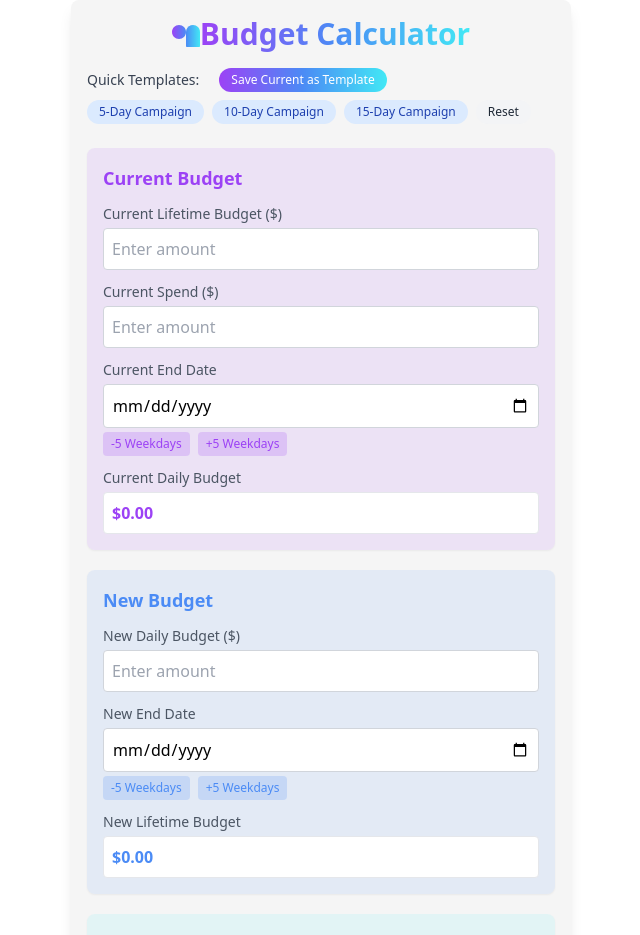
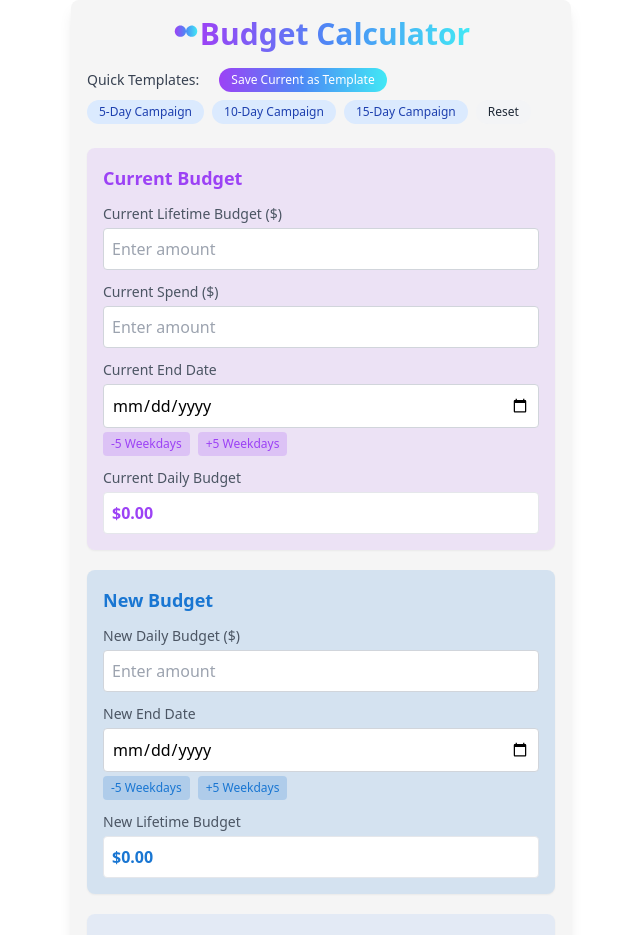
Before and after one commit to niksaderek/budget_cal, a React (Create React App) app: page / in a window 1280 px wide. Shown: the top 935 px of the page, without its empty margins (319-959 px from the left). Built offline with nearby package versions, Linux system fonts and the light colour scheme.

Commit message:
Update App.js

```diff
--- a/src/App.js
+++ b/src/App.js
@@ -446,15 +446,17 @@ const BudgetCalculator = () => {
   return (
     <div className="mx-auto p-4 rounded-lg shadow-lg" style={{ maxWidth: '500px', width: '100%', backgroundColor: '#f5f5f5' }}>
       <div className="flex items-center justify-center mb-2">
-        <svg width="28" height="28" viewBox="0 0 28 28" fill="none" xmlns="http://www.w3.org/2000/svg" className="mr-2">
-          <path d="M7 19C10.866 19 14 15.866 14 12C14 8.13401 10.866 5 7 5C3.13401 5 0 8.13401 0 12C0 15.866 3.13401 19 7 19Z" fill="url(#paint0_linear)"/>
-          <path d="M21 5C17.134 5 14 8.13401 14 12V26C14 26.5523 14.4477 27 15 27H27C27.5523 27 28 26.5523 28 26V12C28 8.13401 24.866 5 21 5Z" fill="url(#paint1_linear)"/>
+        <svg width="28" height="28" viewBox="0 0 100 100" fill="none" xmlns="http://www.w3.org/2000/svg" className="mr-2">
+          {/* Circle */}
+          <path d="M30 60C41.0457 60 50 51.0457 50 40C50 28.9543 41.0457 20 30 20C18.9543 20 10 28.9543 10 40C10 51.0457 18.9543 60 30 60Z" fill="url(#paint0_linear)"/>
+          {/* Capsule/pill shape */}
+          <path d="M50 40C50 51.0457 58.9543 60 70 60C81.0457 60 90 51.0457 90 40C90 28.9543 81.0457 20 70 20C58.9543 20 50 28.9543 50 40Z" fill="url(#paint1_linear)"/>
           <defs>
-            <linearGradient id="paint0_linear" x1="0" y1="12" x2="14" y2="12" gradientUnits="userSpaceOnUse">
+            <linearGradient id="paint0_linear" x1="10" y1="40" x2="50" y2="40" gradientUnits="userSpaceOnUse">
               <stop stopColor="#9C42F5"/>
               <stop offset="1" stopColor="#4B8BF5"/>
             </linearGradient>
-            <linearGradient id="paint1_linear" x1="14" y1="16" x2="28" y2="16" gradientUnits="userSpaceOnUse">
+            <linearGradient id="paint1_linear" x1="50" y1="40" x2="90" y2="40" gradientUnits="userSpaceOnUse">
               <stop stopColor="#4B8BF5"/>
               <stop offset="1" stopColor="#42E8F5"/>
             </linearGradient>
@@ -680,8 +682,8 @@ const BudgetCalculator = () => {
         </div>
 
         {/* New Budget Section */}
-        <div className="p-4 rounded-lg shadow-sm" style={{ backgroundColor: 'rgba(75, 139, 245, 0.1)' }}>
-          <h2 className="text-lg font-semibold mb-3" style={{ color: '#4B8BF5' }}>New Budget</h2>
+        <div className="p-4 rounded-lg shadow-sm" style={{ backgroundColor: 'rgba(25, 118, 210, 0.15)' }}>
+          <h2 className="text-lg font-semibold mb-3" style={{ color: '#1976D2' }}>New Budget</h2>
 
           <div className="space-y-3">
             <div className="flex flex-col">
@@ -723,7 +725,7 @@ const BudgetCalculator = () => {
                     handleDateChange('newEndDate', newDate);
                   }}
                   className="text-xs px-2 py-1 rounded hover:bg-opacity-80"
-                  style={{ backgroundColor: 'rgba(75, 139, 245, 0.2)', color: '#4B8BF5' }}
+                  style={{ backgroundColor: 'rgba(25, 118, 210, 0.2)', color: '#1976D2' }}
                 >
                   -5 Weekdays
                 </button>
@@ -733,7 +735,7 @@ const BudgetCalculator = () => {
                     handleDateChange('newEndDate', newDate);
                   }}
                   className="text-xs px-2 py-1 rounded hover:bg-opacity-80"
-                  style={{ backgroundColor: 'rgba(75, 139, 245, 0.2)', color: '#4B8BF5' }}
+                  style={{ backgroundColor: 'rgba(25, 118, 210, 0.2)', color: '#1976D2' }}
                 >
                   +5 Weekdays
                 </button>
@@ -742,7 +744,7 @@ const BudgetCalculator = () => {
 
             <div className="flex flex-col">
               <label className="text-sm font-medium text-gray-600 mb-1">New Lifetime Budget</label>
-              <div className="p-2 bg-white border border-gray-200 rounded w-full font-semibold" style={{ color: '#4B8BF5' }}>
+              <div className="p-2 bg-white border border-gray-200 rounded w-full font-semibold" style={{ color: '#1976D2' }}>
                 {formatCurrency(budgetData.newLifetimeBudget)}
               </div>
             </div>
@@ -750,8 +752,8 @@ const BudgetCalculator = () => {
         </div>
 
         {/* Results Section */}
-        <div className="p-4 rounded-lg shadow-sm" style={{ backgroundColor: 'rgba(66, 232, 245, 0.1)' }}>
-          <h2 className="text-lg font-semibold mb-3" style={{ color: '#42E8F5' }}>Budget Change</h2>
+        <div className="p-4 rounded-lg shadow-sm" style={{ backgroundColor: 'rgba(75, 139, 245, 0.1)' }}>
+          <h2 className="text-lg font-semibold mb-3" style={{ color: '#4B8BF5' }}>Budget Change</h2>
 
           <div className="flex flex-col">
             <label className="text-sm font-medium text-gray-600 mb-1">Change in Lifetime Budget</label>
@@ -760,7 +762,7 @@ const BudgetCalculator = () => {
               style={{
                 backgroundColor: 'white',
                 color: budgetData.changeInLTBudget > 0 ? '#DC2626' :
-                       budgetData.changeInLTBudget < 0 ? '#42E8F5' :
+                       budgetData.changeInLTBudget < 0 ? '#4B8BF5' :
                        '#6B7280'
               }}
             >
```
